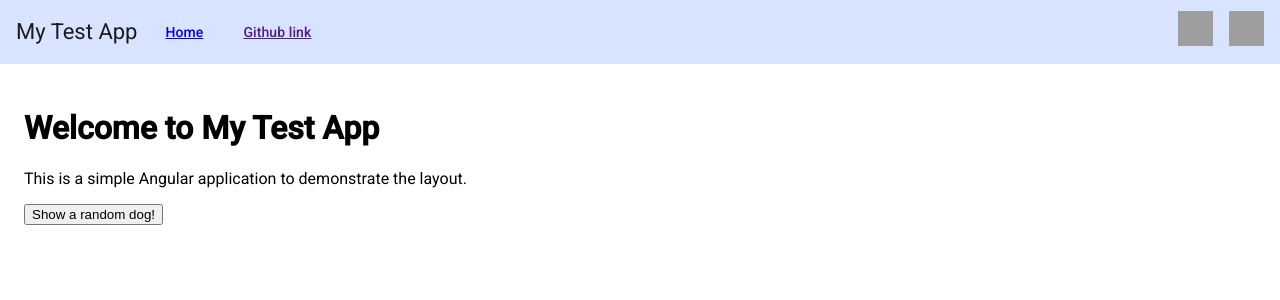
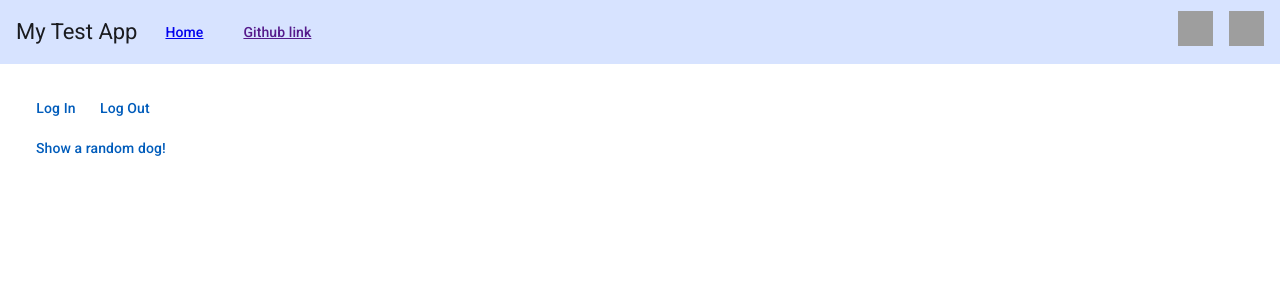
Before and after one commit to msgsummercamp/RaresRacsan, an Angular app in the folder day2FE/my-app/: page / in a window 1280 px wide. Shown: the top 300 px of the page. Built offline with nearby package versions, Linux system fonts and the light colour scheme; grey boxes are pictures that could not be loaded.

Commit message:
- custom directive created - restricts visibility to users that are not logged in - adds special class to secretMessage

```diff
--- a/day2FE/my-app/src/app/app.component.html
+++ b/day2FE/my-app/src/app/app.component.html
@@ -22,9 +22,14 @@
   </mat-toolbar>
 </header>
 <main>
-  <h1>Welcome to My Test App</h1>
-  <p>This is a simple Angular application to demonstrate the layout.</p>
-  <button (click)="showRandomDog()">Show a random dog!</button>
+  <button mat-button (click)="logIn()">Log In</button>
+  <button mat-button (click)="logOut()">Log Out</button>
   <br />
-  <img id="dogImage" width="300" height="300" hidden alt="A random dog" />
+  <button mat-button (click)="showRandomDog()">Show a random dog!</button>
+  <br />
+  <img id="dogImage" width="300" height="300" hidden />
+  <br />
+  <p appAuth [isLoggedIn]="loggedIn()">
+    Secret message for dog lovers muhahahhahah
+  </p>
 </main>
--- a/day2FE/my-app/src/app/app.component.scss
+++ b/day2FE/my-app/src/app/app.component.scss
@@ -19,3 +19,7 @@ a {
   z-index: 1000;
   background-color: var(--mat-sys-primary-container);
 }
+
+.secretMessage {
+  color: pink;
+}
--- a/day2FE/my-app/src/app/app.component.ts
+++ b/day2FE/my-app/src/app/app.component.ts
@@ -1,7 +1,8 @@
-import { Component, inject, signal } from '@angular/core';
+import { Component, inject, signal, WritableSignal } from '@angular/core';
 import { MatToolbar } from '@angular/material/toolbar';
 import { MatButton } from '@angular/material/button';
 import { HttpClient } from '@angular/common/http';
+import { AuthDirective } from './auth.directive';
 
 // response type for the showRandomDog method
 type DogResponse = {
@@ -12,13 +13,24 @@ type DogResponse = {
 @Component({
   selector: 'app-root',
   standalone: true,
-  imports: [MatToolbar, MatButton],
+  imports: [MatToolbar, MatButton, AuthDirective],
   templateUrl: './app.component.html',
   styleUrl: './app.component.scss',
 })
 export class AppComponent {
+  // hardcoded logged-in state
+  public loggedIn: WritableSignal<boolean> = signal(false);
   private readonly http = inject(HttpClient);
   public readonly data = signal('');
+
+  // hardcoded logged-in state
+  logIn() {
+    this.loggedIn.set(true);
+  }
+
+  logOut() {
+    this.loggedIn.set(false);
+  }
 
   async showRandomDog() {
     // the url and the image element
--- /dev/null
+++ b/day2FE/my-app/src/app/auth.directive.ts
@@ -0,0 +1,23 @@
+import {
+  Directive,
+  ElementRef,
+  inject,
+  input,
+  InputSignal,
+} from '@angular/core';
+import { toObservable } from '@angular/core/rxjs-interop';
+
+@Directive({
+  selector: '[appAuth]',
+})
+export class AuthDirective {
+  private readonly element = inject(ElementRef);
+  public readonly isLoggedIn: InputSignal<boolean> = input.required<boolean>();
+
+  constructor() {
+    toObservable(this.isLoggedIn).subscribe((loggedIn) => {
+      this.element.nativeElement.style.display = loggedIn ? 'block' : 'none';
+      this.element.nativeElement.classList.add('secretMessage');
+    });
+  }
+}
```
